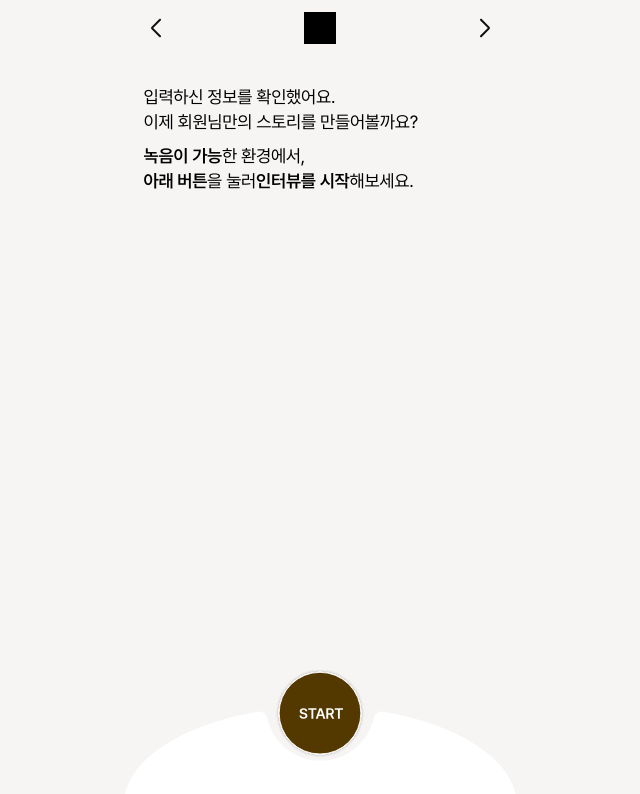
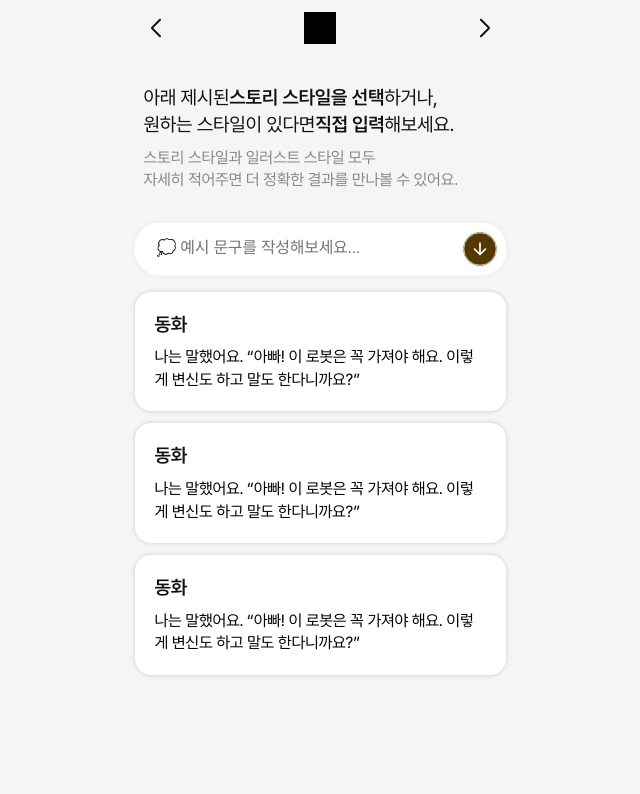
Before and after one commit to DS-ITDA/ITDA-FE, a React (Vite) app: page /interview in a window 1280 px wide. Shown: the top 794 px of the page, without its empty margins (320-960 px from the left). Built offline with nearby package versions, Linux system fonts and the light colour scheme.

Commit message:
✨ Feat: 인터뷰 수정 페이지 구현 (#13)

```diff
--- a/src/pages/interview/Interview.jsx
+++ b/src/pages/interview/Interview.jsx
@@ -6,10 +6,19 @@ import interviewRecordOff from '@assets/interview/interview-record-off-90.svg';
 import interviewRecordOn from '@assets/interview/interview-record-on-90.svg';
 import interviewStopOff from '@assets/interview/interview-stop-off.svg-90.svg';
 import interviewStopOn from '@assets/interview/interview-stop-on-90.svg';
+import interviewNext from '@assets/interview/interview-next-90.svg';
+import edit from '@assets/interview/edit-black-20.svg';
+import editBrown from '@assets/interview/edit-brown-18.svg';
+import redo from '@assets/interview/redo-black-20.svg';
+import x from '@assets/interview/X.svg';
+import submit from '@assets/interview/submit.svg';
 import ToastMessage from '@components/common/ToastMessage/ToastMessage';
 
 const Interview = () => {
-  const [btnContent, setBtnContent] = useState('start');
+  const [btnContent, setBtnContent] = useState('selectStyle');
+  const [isEditing, setIsEditing] = useState(false);
+  const [answerText, setAnswerText] = useState('쇼타롱');
+  const [example, setExample] = useState('');
 
   const BtnContent_CONFIG = {
     start: interviewStart,
@@ -17,6 +26,7 @@ const Interview = () => {
     recordOn: interviewRecordOn,
     stopOff: interviewStopOff,
     stopOn: interviewStopOn,
+    next: interviewNext,
   };
 
   return (
@@ -79,7 +89,108 @@ const Interview = () => {
         </I.AnswerPage>
       )}
 
+      {/* 답변 리스트 + 수정 */}
+      {btnContent === 'next' && (
+        <I.ListPage>
+          <I.QuestionBox>
+            이 사진이 찍힐 때 설렘과 기대가 느껴졌다고 했어요. 어떤 일이 있었던 날이었는지 떠오르시나요?
+          </I.QuestionBox>
+          <I.AnswerBox>
+            <I.EditBox>
+              {isEditing ? (
+                <I.Editing
+                  onClick={() => {
+                    setIsEditing(false);
+                  }}>
+                  <img src={editBrown} style={{ marginRight: '2px' }} />
+                  내용을 수정해보세요
+                  <img src={x} />
+                </I.Editing>
+              ) : (
+                <img
+                  src={edit}
+                  alt="수정하기"
+                  onClick={() => {
+                    setIsEditing(true);
+                  }}
+                />
+              )}
+              <img src={redo} alt="재답변하기" />
+            </I.EditBox>
+            {isEditing ? (
+              <I.textarea
+                value={answerText}
+                onChange={(e) => {
+                  setAnswerText(e.target.value);
+                }}
+              />
+            ) : (
+              <I.AnswerText>{answerText}</I.AnswerText>
+            )}
+          </I.AnswerBox>
+        </I.ListPage>
+      )}
+
+      {/* 스타일 선택 */}
+      {btnContent === 'selectStyle' && (
+        <I.SelectPage>
+          <I.SelectInfo>
+            <I.MainInfo>
+              아래 제시된<I.Span>스토리 스타일을 선택</I.Span>하거나,
+            </I.MainInfo>
+            <I.MainInfo>
+              원하는 스타일이 있다면 <I.Span>직접 입력</I.Span>해보세요.
+            </I.MainInfo>
+
+            <I.SubInfo style={{ marginTop: '8px' }}>스토리 스타일과 일러스트 스타일 모두</I.SubInfo>
+            <I.SubInfo>자세히 적어주면 더 정확한 결과를 만나볼 수 있어요.</I.SubInfo>
+          </I.SelectInfo>
+
+          <I.InputBox>
+            <I.StyleInput
+              placeholder={'💭 예시 문구를 작성해보세요...'}
+              type={'text'}
+              value={example}
+              onChange={(e) => {
+                setExample(e.target.value);
+              }}
+            />
+            <img src={submit} style={{ width: '40px' }} />
+          </I.InputBox>
+
+          <I.StyleContainer>
+            <I.StyleBox>
+              <I.MainInfo>
+                <I.Span>동화</I.Span>
+              </I.MainInfo>
+              <I.StyleExample>
+                나는 말했어요. “아빠! 이 로봇은 꼭 가져야 해요. 이렇게 변신도 하고 말도 한다니까요?”
+              </I.StyleExample>
+            </I.StyleBox>
+
+            <I.StyleBox>
+              <I.MainInfo>
+                <I.Span>동화</I.Span>
+              </I.MainInfo>
+              <I.StyleExample>
+                나는 말했어요. “아빠! 이 로봇은 꼭 가져야 해요. 이렇게 변신도 하고 말도 한다니까요?”
+              </I.StyleExample>
+            </I.StyleBox>
+
+            <I.StyleBox>
+              <I.MainInfo>
+                <I.Span>동화</I.Span>
+              </I.MainInfo>
+              <I.StyleExample>
+                나는 말했어요. “아빠! 이 로봇은 꼭 가져야 해요. 이렇게 변신도 하고 말도 한다니까요?”
+              </I.StyleExample>
+            </I.StyleBox>
+          </I.StyleContainer>
+        </I.SelectPage>
+      )}
+
       {/* 하단 버튼 */}
+      {btnContent !== 'selectStyle' && (
         <I.BottomContainer>
           <I.BottomBtn>
             <I.Button
@@ -88,12 +199,14 @@ const Interview = () => {
                 if (btnContent === 'start') setBtnContent('recordReady');
                 else if (btnContent === 'recordReady') setBtnContent('recordOn');
                 else if (btnContent === 'recordOn') setBtnContent('stopOn');
-              else if (btnContent === 'stopOn') setBtnContent('stopOff');
+                else if (btnContent === 'stopOn') setBtnContent('next');
+                else if (btnContent === 'next') setBtnContent('selectStyle');
               }}
             />
             <I.BtnBottom src={interviewBottom} />
           </I.BottomBtn>
         </I.BottomContainer>
+      )}
     </I.InterviewPage>
   );
 };
--- a/src/pages/interview/InterviewStyle.js
+++ b/src/pages/interview/InterviewStyle.js
@@ -23,10 +23,7 @@ export const Text = styled.div`
 `;
 
 export const Span = styled.div`
-  font-size: 1.1rem;
   font-weight: 600;
-  line-height: 140%;
-  letter-spacing: -0.28px;
 `;
 
 //녹음 준비 스켈레톤 화면
@@ -138,6 +135,168 @@ export const Divider = styled.div`
   margin: 35px calc(50% - 30px);
 `;
 
+//답변 리스트 + 수정 화면
+export const ListPage = styled.div`
+  width: 100%;
+  height: 100%;
+
+  display: flex;
+  flex-direction: column;
+  gap: 10px;
+`;
+
+export const QuestionBox = styled.div`
+  width: 85%;
+  border-radius: 17px;
+  padding: 10px 20px;
+  background-color: ${palette.grayscale.white};
+  align-self: flex-start;
+  margin-left: 10px;
+
+  font-size: 1rem;
+  font-weight: 400;
+  line-height: 140%;
+  letter-spacing: -0.28px;
+  color: ${palette.grayscale.black};
+`;
+
+export const AnswerBox = styled.div`
+  width: 85%;
+  border-radius: 17px;
+  padding: 10px 15px;
+  background-color: ${palette.grayscale.white};
+  align-self: flex-end;
+  margin-right: 20px;
+`;
+
+export const EditBox = styled.div`
+  width: 100%;
+  display: flex;
+  justify-content: end;
+  gap: 5px;
+  margin-bottom: 3px;
+`;
+
+export const Editing = styled.div`
+  height: 20px;
+  padding: 2px 5px;
+  border-radius: 7px;
+
+  display: flex;
+  flex-direction: row;
+  justify-content: end;
+  align-items: center;
+  background-color: ${palette.main.beige};
+  color: ${palette.main.brown};
+`;
+
+export const AnswerText = styled.div`
+  font-size: 1rem;
+  font-weight: 400;
+  line-height: 140%;
+  letter-spacing: -0.28px;
+  color: ${palette.grayscale.black};
+`;
+
+export const textarea = styled.textarea`
+  font-size: 1rem;
+  font-weight: 400;
+  line-height: 140%;
+  letter-spacing: -0.28px;
+  color: ${palette.grayscale.black};
+
+  width: 100%;
+  overflow: hidden;
+  height: auto;
+  outline: none;
+  border: none;
+  resize: none;
+`;
+
+//스타일 선택 화면
+export const SelectPage = styled.div`
+  width: calc(100% - 20px);
+  height: 100%;
+
+  display: flex;
+  flex-direction: column;
+  margin: 0 10px;
+`;
+
+export const SelectInfo = styled.div`
+  display: flex;
+  flex-direction: column;
+  margin: 0 10px;
+`;
+export const MainInfo = styled.div`
+  display: flex;
+  flex-direction: row;
+
+  font-size: 1.2rem;
+  font-weight: 400;
+  line-height: 140%;
+  letter-spacing: -0.32px;
+
+  color: ${palette.grayscale.black};
+`;
+export const SubInfo = styled.div`
+  font-size: 1rem;
+  font-weight: 400;
+  line-height: 140%;
+  letter-spacing: -0.28px;
+
+  color: ${palette.grayscale.gray};
+`;
+
+export const InputBox = styled.div`
+  width: 100%;
+  padding: 6px 6px 6px 20px;
+  border-radius: 25px;
+  border: 1px solid ${palette.main.ivory};
+  background-color: ${palette.grayscale.white};
+
+  margin-top: 30px;
+  display: flex;
+  flex-direction: row;
+  justify-content: space-between;
+  box-shadow: 0px 0px 4px 0px rgba(0, 0, 0, 0.05);
+`;
+
+export const StyleInput = styled.input`
+  width: 100%;
+  font-size: 1rem;
+  font-weight: 400;
+  line-height: 140%;
+  letter-spacing: -0.28px;
+
+  border: none;
+  outline: none;
+`;
+
+export const StyleContainer = styled.div`
+  display: flex;
+  flex-direction: column;
+  gap: 10px;
+  margin-top: 15px;
+`;
+export const StyleBox = styled.div`
+  display: flex;
+  flex-direction: column;
+  gap: 8px;
+
+  padding: 20px;
+  background-color: ${palette.grayscale.white};
+  border-radius: 17px;
+  border: 1px solid ${palette.main.beige};
+  box-shadow: 0px 0px 4px 0px rgba(0, 0, 0, 0.1);
+`;
+export const StyleExample = styled.div`
+  font-size: 1rem;
+  font-weight: 400;
+  line-height: 140%;
+  letter-spacing: -0.28px;
+`;
+
 //하단 버튼 스타일
 export const BottomContainer = styled.div`
   position: fixed;
```
Also changed, not shown: src/assets/interview/X.svg (added), src/assets/interview/submit.svg (added). Lines whose indentation alone changed are shown as unchanged.
